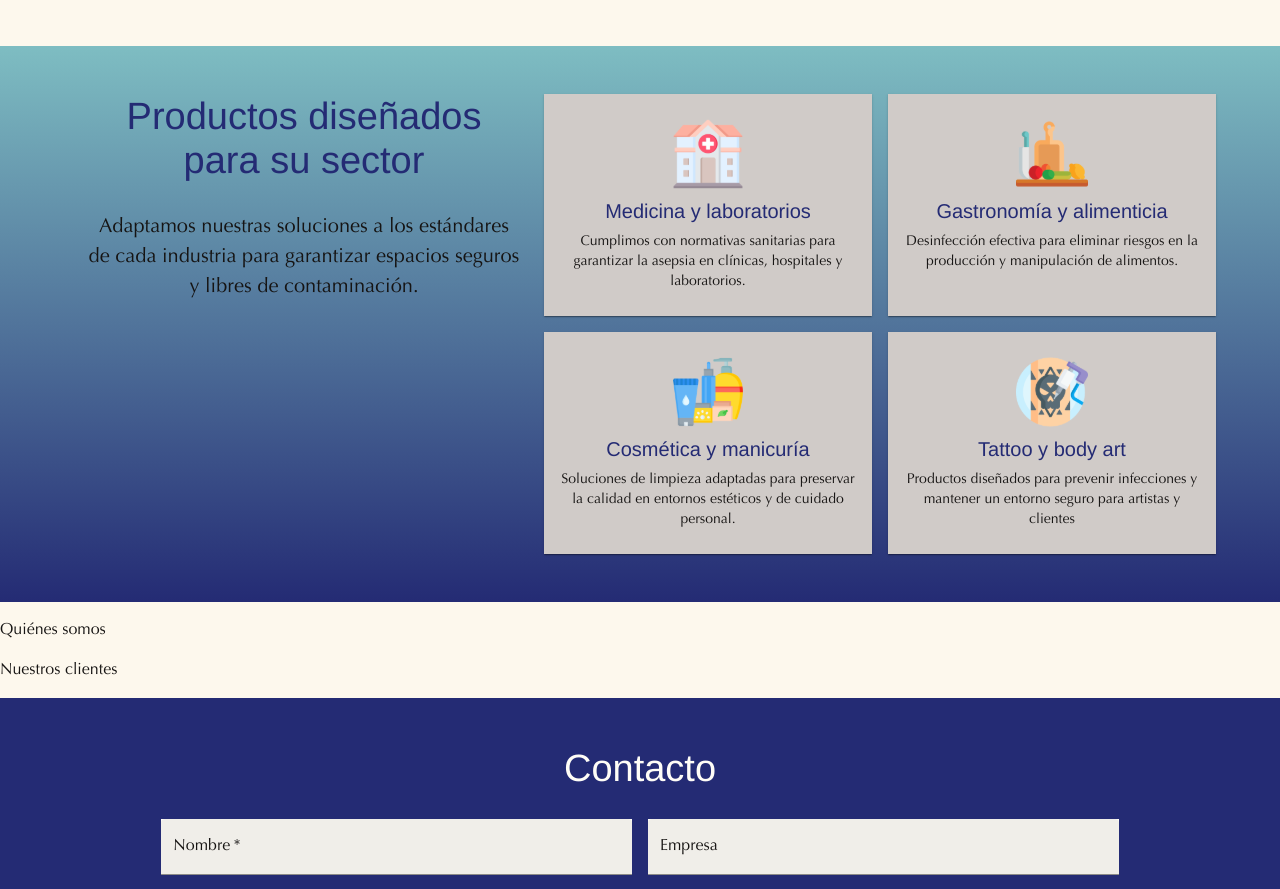
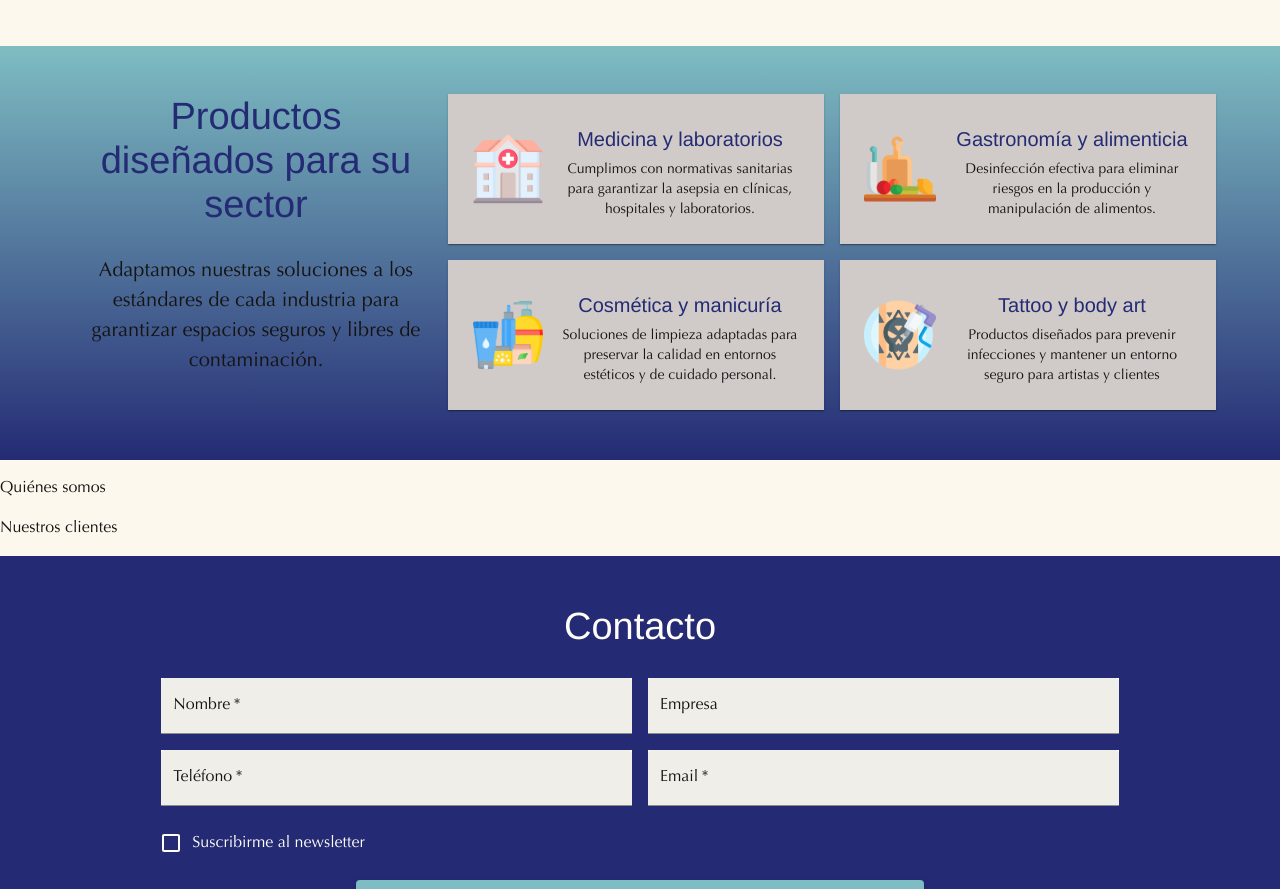
Before and after one commit to pazspera/liquid-sound-landing, a React (Vite) app: page / in a window 1280 px wide. Shown: the part 1389-2278 px from the top of the page. Built offline with nearby package versions, Linux system fonts and the light colour scheme; a web font is replaced by a local one.

Commit message:
Agregados estilos para lg en CardSector

```diff
--- a/src/components/CardSector/CardSector.jsx
+++ b/src/components/CardSector/CardSector.jsx
@@ -10,13 +10,14 @@ export default function CardSector({card}) {
         <Box
           sx={{
             display: "flex",
-            flexDirection: { xs: "column" },
+            flexDirection: { xs: "column", lg: "row" },
             alignItems: { xs: "center" },
             backgroundColor: theme.palette.custom.grayLight,
             py: { xs: 3 },
-            px: { xs: 2 },
+            px: { xs: 2, lg: 3 },
             boxShadow: 1,
-            height: "100%"
+            height: "100%",
+            justifyContent: { lg: "space-between" }
           }}
         >
           <CardMedia
@@ -27,6 +28,13 @@ export default function CardSector({card}) {
               maxWidth: { xs: "72px" }
             }}
           />
+          <Box
+            sx={{
+              display: { lg: "flex" },
+              flexDirection: { lg: "column" },
+              maxWidth: "240px",
+            }}
+          >
             <Typography
               variant="h6"
               component="h4"
@@ -49,6 +57,7 @@ export default function CardSector({card}) {
               {card.text}
             </Typography>
           </Box>
+        </Box>
       </Grid>
     </>
   )
--- a/src/sections/ProductosSector/ProductosSector.jsx
+++ b/src/sections/ProductosSector/ProductosSector.jsx
@@ -43,7 +43,7 @@ export default function ProductosSector() {
         <Container maxWidth="lg" sx={{ py: theme.layout.sectionPadding }}>
           <Grid container >
             <Grid
-              size={{ xs: 12, lg: 5 }}
+              size={{ xs: 12, lg: 4 }}
               sx={{ marginBottom: { xs: "36px" } }}
             >
               <Box sx={{
@@ -70,7 +70,7 @@ export default function ProductosSector() {
                 </Typography>
               </Box>
             </Grid>
-            <Grid size={{ lg: 7 }}>
+            <Grid size={{ lg: 8 }}>
               <Grid container spacing={2} alignItems="stretch">
                 {cards.map((card)=>(
                   <CardSector card={card} key={card.id} />
```
Lines whose indentation alone changed are shown as unchanged.
